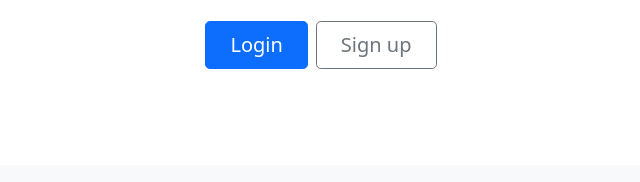
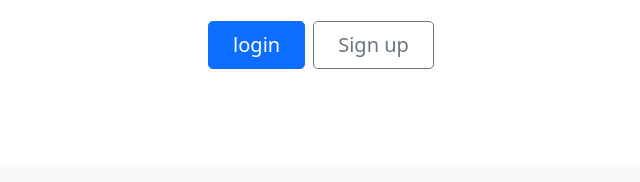
Before and after one commit to hyukpk/1800_202210_BBY03, a plain HTML site: page index.html in a window 1280 px wide. Shown: the part 372-554 px from the top of the page, 319-959 px from the left. Drawn offline with nearby package versions, Linux system fonts and the light colour scheme.

Commit message:
something

```diff
--- a/index.html
+++ b/index.html
@@ -41,7 +41,7 @@
     <div class="col-lg-6 mx-auto">
       <p class="lead mb-4">Spend a few minutes on your mind and body. Click below to get started!</p>
       <div class="d-grid gap-2 d-sm-flex justify-content-sm-center">
-        <button type="button" class="btn btn-primary btn-lg px-4 gap-3">Login</button>
+        <button type="button" class="btn btn-primary btn-lg px-4 gap-3">login</button>
         <button type="button" class="btn btn-outline-secondary btn-lg px-4">Sign up</button>
       </div>
     </div>
```
